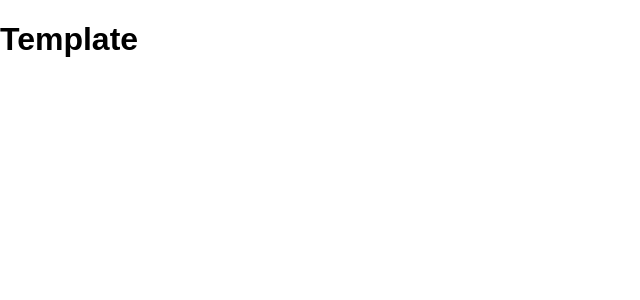
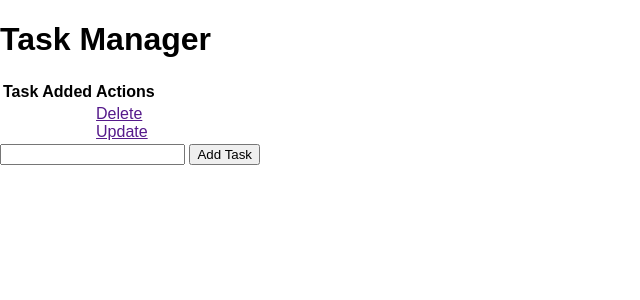
Before and after one commit to jaisawhney/Task-App, a Flask app: page / in a window 1280 px wide. Shown: the top 300 px of the page, without its empty margins (0-640 px from the left). Run offline with Flask 2, Linux system fonts and the light colour scheme.

Commit message:
Html skeleton

```diff
--- a/app.py
+++ b/app.py
@@ -2,10 +2,10 @@ from flask import Flask, render_template
 from flask_sqlalchemy import SQLAlchemy
 from datetime import datetime
 
-
 app = Flask(__name__)
 app.config["SQLALCHEMY_DATABASE_URI"] = "sqlite:///test.db"
 db = SQLAlchemy(app)
+
 
 class Todo(db.Model):
     id = db.Column(db.Integer, primary_key=True)
@@ -15,7 +15,8 @@ class Todo(db.Model):
     def __repr__(self):
         return f"<Task {id}>"
 
-@app.route("/")
+
+@app.route("/", methods=["POST", "GET"])
 def index():
     return render_template("index.html")
 
--- a/templates/index.html
+++ b/templates/index.html
@@ -1,9 +1,32 @@
 {% extends "base.html" %}}
 
 {% block head %}
+<title>Task Manager</title>
 {% endblock %}
 
 {% block body %}
-<h1>Template</h1>
+<div class="content">
+    <h1>Task Manager</h1>
 
+    <table>
+        <tr>
+            <th>Task</th>
+            <th>Added</th>
+            <th>Actions</th>
+        </tr>
+        <tr>
+            <td></td>
+            <td></td>
+            <td>
+                <a href="">Delete</a>
+                <br>
+                <a href="">Update</a>
+            </td>
+        </tr>
+    </table>
+    <form action="/" method="post">
+        <input type="text" name="content" id="content">
+        <input type="submit" value="Add Task">
+    </form>
+</div>
 {% endblock %}
```
Also changed, not shown: templates/base.html (indentation only).
